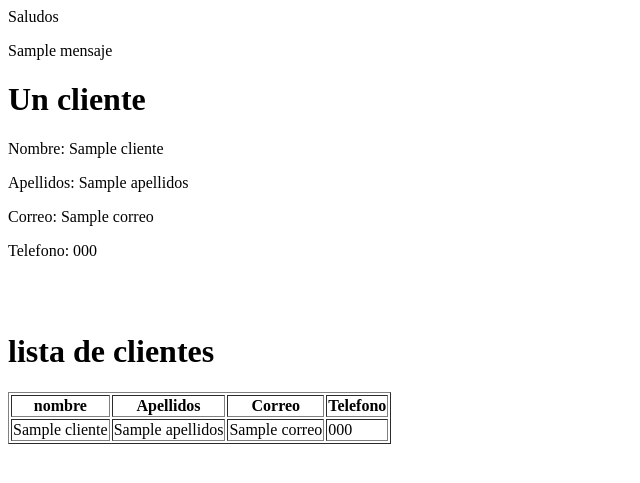
After one commit to Simon-create-source/Tienda, a Spring app: template src/main/resources/templates/index.html in a window 1280 px wide. The commit adds this page. Shown: the top 483 px of the page, without its empty margins (0-640 px from the left). Run offline with Thymeleaf, Linux system fonts and the light colour scheme; the template is opened without the code that fills it: most values are stand-ins (such as "Sample title", 1, 10 or a date in 2020); data that the repository does not hold is empty.

Commit message:
trabajo en clase semana 4, semana4

```diff
--- a/src/main/resources/static/index.html
+++ b/src/main/resources/static/index.html
@@ -4,6 +4,7 @@
         <title>TechShop</title>
         <meta charset="UTF-8">
         <link href="css/estilos.css" rel="stylesheet" type="text/css"/>
+        <link href="css/menu.css" rel="stylesheet" type="text/css"/>
     </head>
     <body>
         <header class="header">
--- /dev/null
+++ b/src/main/resources/templates/index.html
@@ -0,0 +1,48 @@
+<!DOCTYPE html>
+<html xmlns:th="http://www.thymeleaf.org">
+    <head>
+        <title>TODO supply a title</title>
+        <meta charset="UTF-8">
+        <meta name="viewport" content="width=device-width, initial-scale=1.0">
+    </head>
+    <body>
+       <div>Saludos</div>
+        <p th:text="${mensaje}"></p>
+
+      <h1>Un cliente</h1>
+      <p>Nombre: <span th:text="${cliente.nombre}"></span></p>
+      <p>Apellidos: <span th:text="${cliente.apellidos}"></span></p>
+      <p>Correo: <span th:text="${cliente.correo}"></span></p>
+      <p>Telefono: <span th:text="${cliente.telefono}"></span></p>
+
+      <br>
+      <br>
+
+      <h1>lista de clientes</h1>
+      <div th:if="${cliente != null and !clientes.empty}">
+      <table border="1">
+          <thead>
+              <tr>
+                  <th>nombre</th>
+                  <th>Apellidos</th>
+                  <th>Correo</th>
+                  <th>Telefono</th>
+              </tr>
+          </thead>
+          <tbody>
+              <tr th:each="item : ${clientes}">
+                  <td th:text="${item.nombre}"></td>
+                  <td th:text="${item.apellidos}"></td>
+                  <td th:text="${item.correo}"></td>
+                  <td th:text="${item.telefono}"></td>
+              </tr>
+          </tbody>
+      </table>
+</div>
+
+      <div th:if="${cliente == null or clientes.empty}">
+          La lista de clientes esta vacia
+      </div>
+
+    </body>
+</html>
```
Also changed, not shown: pom.xml (+9 -0 lines), src/main/java/com/Tienda/controller/IndexController.java (added, +38 -0 lines), src/main/java/com/Tienda/dao/ClienteDao.java (added, +10 -0 lines), src/main/java/com/Tienda/domain/Cliente.java (added, +38 -0 lines), src/main/resources/application.properties (+21 -0 lines), src/main/resources/static/css/menu.css (line endings or trailing spaces).
